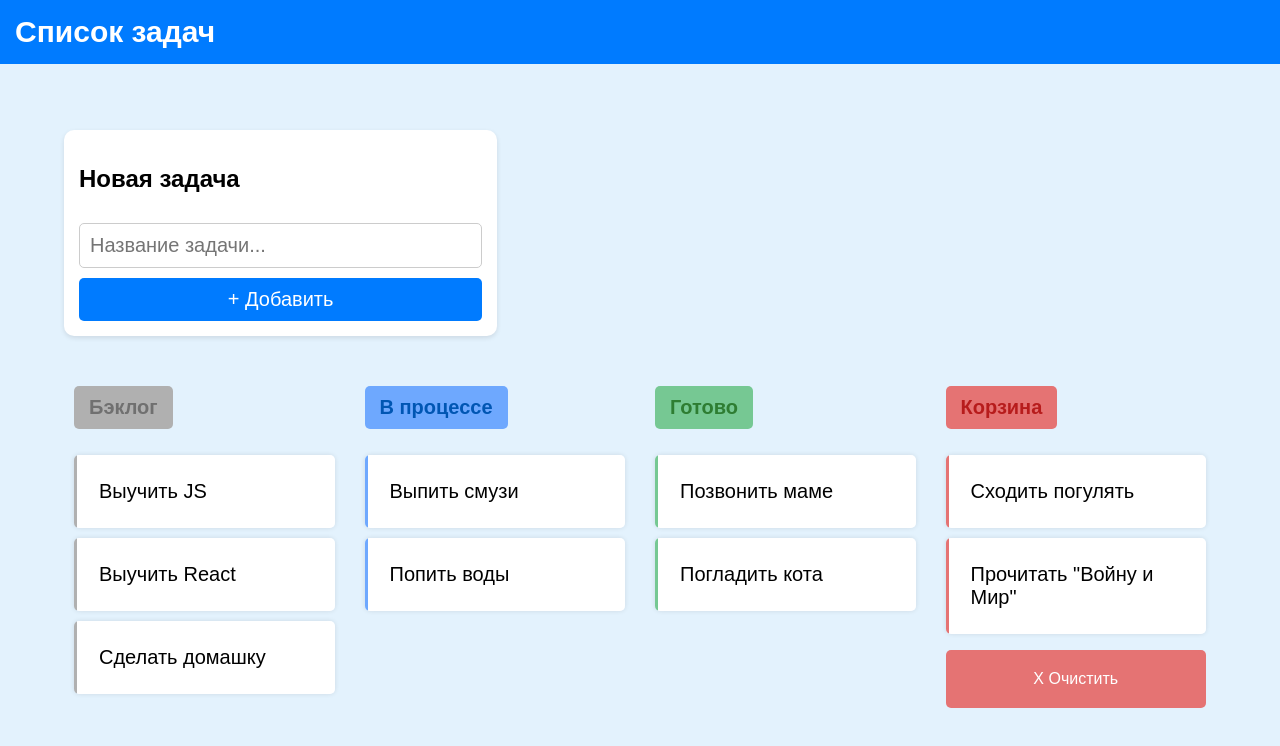
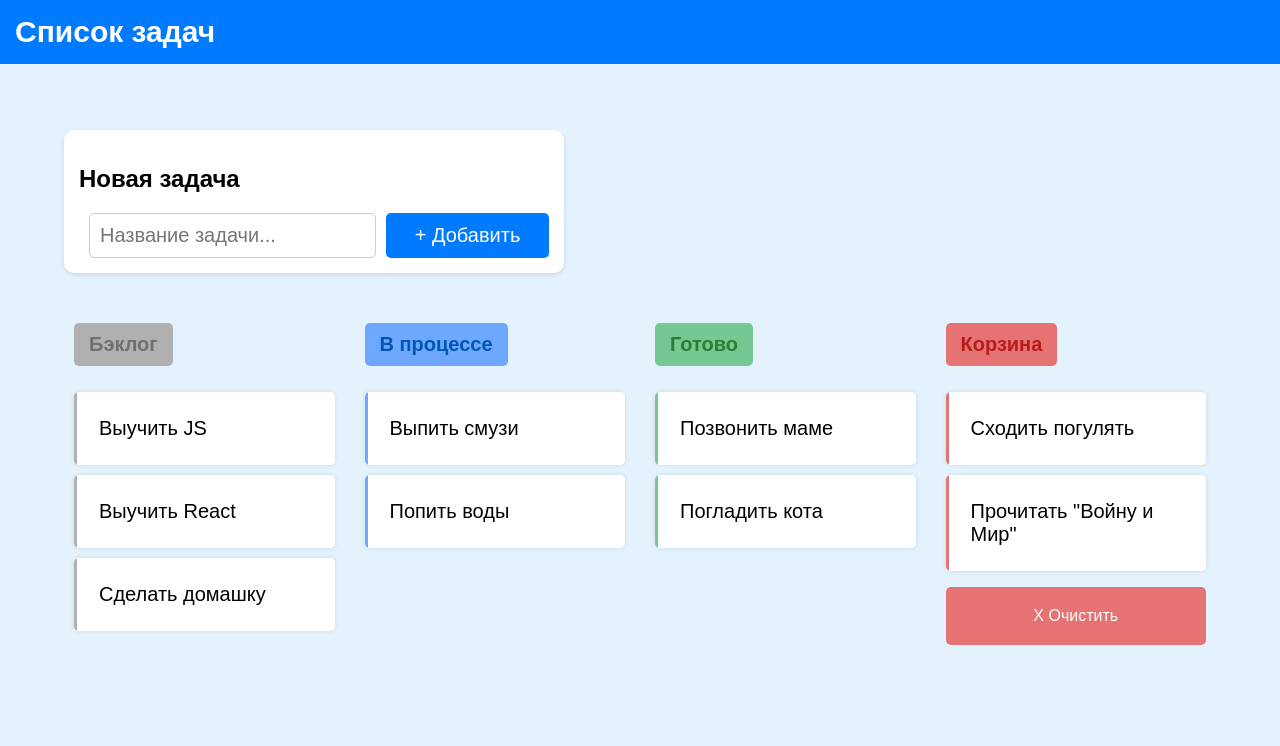
Before and after one commit to IlyasSayfutdinov/modern-web-technologies, a plain HTML site: page index.html in a window 1280 px wide. Drawn offline with Linux system fonts and the light colour scheme.

Commit message:
fix: css fixed

```diff
--- a/index.html
+++ b/index.html
@@ -17,8 +17,8 @@
         <section class="task-input">
             <h2>Новая задача</h2>
             <form class="input-container">
-                <label for="task-name" class="visually-hidden">Введите название задачи</label>
-                <input type="text" id="task-name" placeholder="Название задачи..." aria-label="Введите название задачи">
+                <label for="task-name" class="visually-hidden"></label>
+                <input type="text" id="task-name" placeholder="Название задачи...">
                 <button type="submit" aria-label="Добавить задачу">+ Добавить</button>
             </form>
         </section>
--- a/style.css
+++ b/style.css
@@ -7,16 +7,6 @@ body {
     flex-direction: column;
     align-items: center;
     height: 100vh;
-}
-
-.visually-hidden {
-    position: absolute;
-    width: 1px;
-    height: 1px;
-    padding: 0;
-    margin: -1px;
-    overflow: hidden;
-    border: 0;
 }
 
 .header {
@@ -47,17 +37,15 @@ body {
     background: white;
     padding: 15px;
     border-radius: 10px;
-    display: flex;
-    flex-direction: column;
+    flex: 2;
     gap: 10px;
     box-shadow: 0 2px 5px rgba(0, 0, 0, 0.1);
     width: 35%;
-    min-width: 300px;
     transition: width 0.3s ease;
 }
 
 .input-container {
-    display: flex;
+    /* display: flex; */
     flex-wrap: wrap;
     gap: 10px;
 }
@@ -158,3 +146,40 @@ ul {
         width: 90%;
     }
 }
+.task-input {
+    background: white;
+    padding: 15px;
+    border-radius: 10px;
+    gap: 10px;
+    box-shadow: 0 2px 5px rgba(0, 0, 0, 0.1);
+    width: 100%; /* было: 35% */
+    max-width: 500px; /* ограничиваем ширину */
+    box-sizing: border-box;
+}
+
+.input-container {
+    display: flex; /* добавляем */
+    flex-wrap: nowrap;
+    gap: 10px;
+    width: 100%;
+}
+
+.input-container input {
+    flex: 1; /* чтобы занимал всё свободное пространство */
+    padding: 10px;
+    border: 1px solid #ccc;
+    border-radius: 5px;
+    font-size: 20px;
+    box-sizing: border-box;
+}
+
+.input-container button {
+    padding: 10px 20px;
+    border: none;
+    border-radius: 5px;
+    background: #007bff;
+    color: white;
+    font-size: 20px;
+    cursor: pointer;
+    white-space: nowrap;
+}
```
